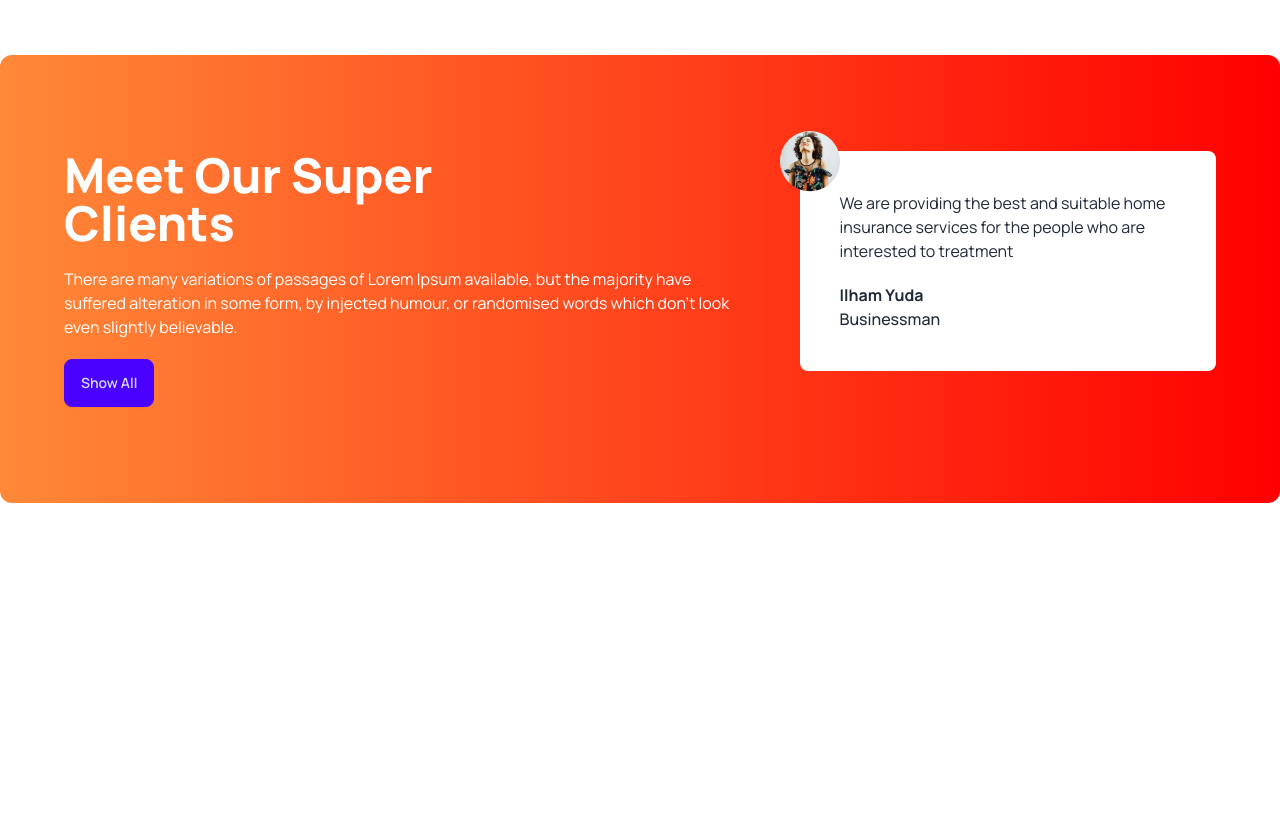
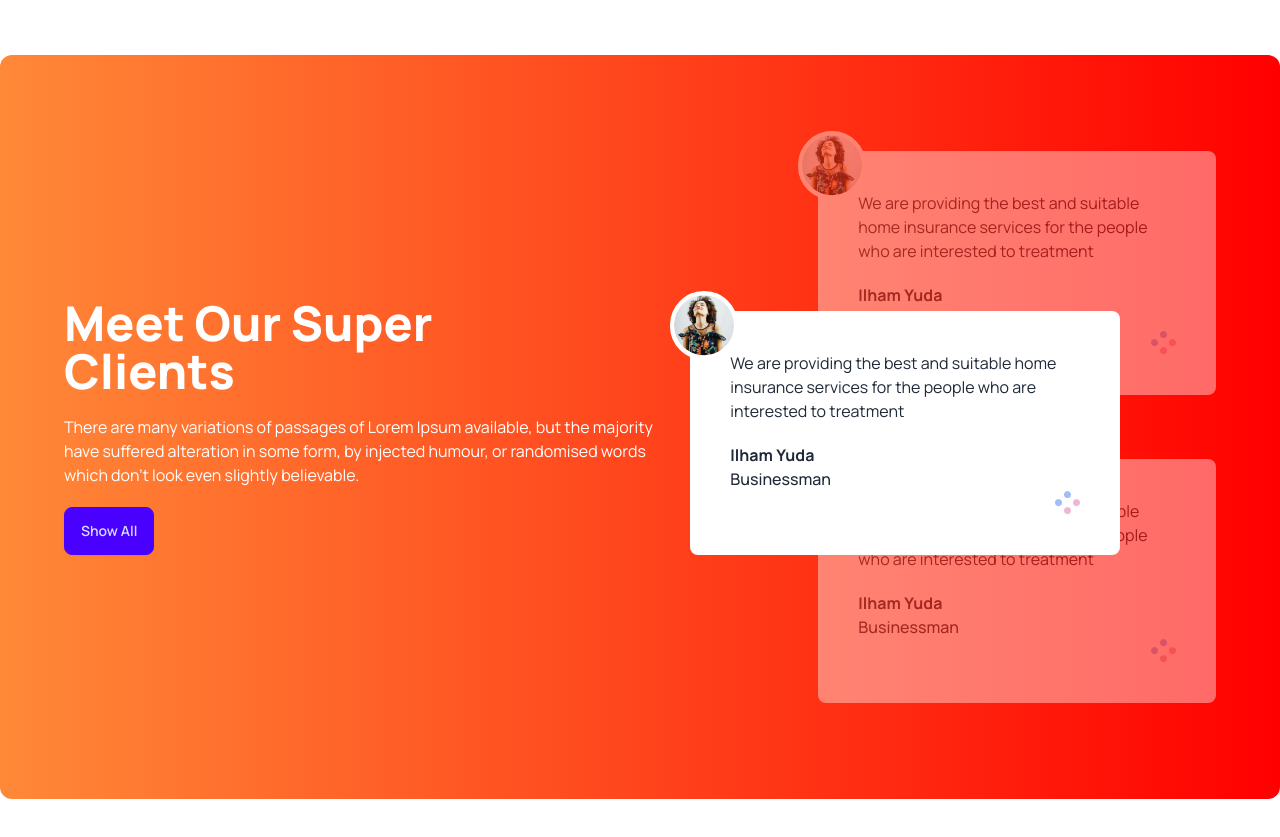
Before and after one commit to tayebidev/tea-house-resources-with-daisyUI, a plain HTML site: page index.html in a window 1280 px wide. Shown: the part 1740-2577 px from the top of the page. Before the commit the page ends 2339 px from the top, so only its background shows below. Drawn offline with nearby package versions, Linux system fonts and the light colour scheme.

Commit message:
complete super clients seciton

```diff
--- a/index.html
+++ b/index.html
@@ -169,7 +169,8 @@
 
     <!-- super clients section -->
      <section class="my-24 flex flex-col lg:flex-row gap-12 rounded-xl bg-gradient-to-r from-[#FF8938] to-[#F00] px-16 py-24">
-      <div class="space-y-5">
+      <div class="flex items-center">
+        <div class="space-y-5 lg:pr-28">
           <h2 class="text-5xl font-extrabold text-white">
             Meet Our Super <br> Clients
           </h2>
@@ -180,11 +181,12 @@
             Show All
           </button>
         </div>
-
-      <div>
-        <!-- review -->
-         <div class=" relative p-10 rounded-lg bg-white">
-          <img class="absolute -top-5 -left-5" src="images/client.png" alt="">
+      </div>
+      <!-- review container -->
+      <div class="relative">
+        <!-- next review -->
+         <div class=" relative mb-16 z-10 opacity-40 p-10 rounded-lg bg-white">
+          <img class="absolute -top-5 -left-5 border border-4 border-white bg-white rounded-full" src="images/client.png" alt="">
           <p >
             We are providing the best and suitable home insurance services for the people who are interested to treatment
           </p>
@@ -194,6 +196,41 @@
           <p class="font-medium">
             Businessman
           </p>
+          <div class="flex justify-end">
+            <img src="images/circles.png" alt="">
+          </div>
+         </div>
+        <!-- current review -->
+         <div class=" absolute z-20 top-40 lg:-left-32 p-10 rounded-lg bg-white lg:w-[430px]">
+          <img class="absolute -top-5 -left-5 border border-4 border-white bg-white rounded-full" src="images/client.png" alt="">
+          <p >
+            We are providing the best and suitable home insurance services for the people who are interested to treatment
+          </p>
+          <h4 class="font-bold mt-5">
+            Ilham Yuda
+          </h4>
+          <p class="font-medium">
+            Businessman
+          </p>
+          <div class="flex justify-end">
+            <img src="images/circles.png" alt="">
+          </div>
+         </div>
+        <!-- previous review -->
+         <div class=" relative z-10 opacity-40 p-10 rounded-lg bg-white">
+          <img class="absolute -top-5 -left-5 border border-4 border-white bg-white rounded-full" src="images/client.png" alt="">
+          <p >
+            We are providing the best and suitable home insurance services for the people who are interested to treatment
+          </p>
+          <h4 class="font-bold mt-5">
+            Ilham Yuda
+          </h4>
+          <p class="font-medium">
+            Businessman
+          </p>
+          <div class="flex justify-end">
+            <img src="images/circles.png" alt="">
+          </div>
          </div>
       </div>
      </section>
```
Lines whose indentation alone changed are shown as unchanged.
